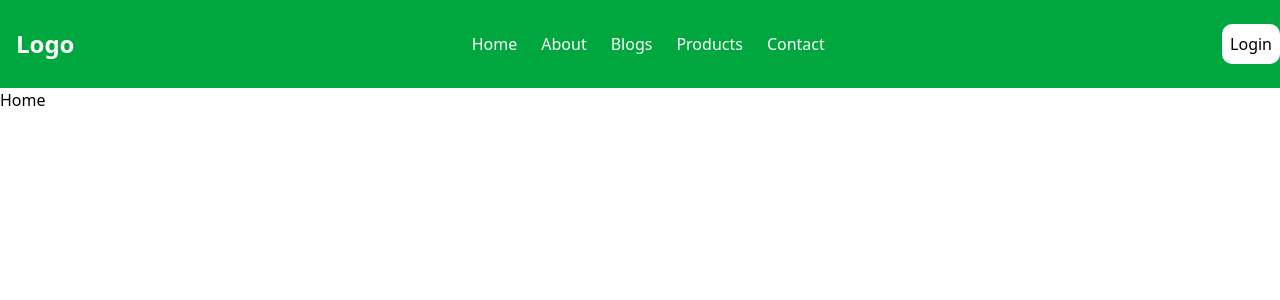
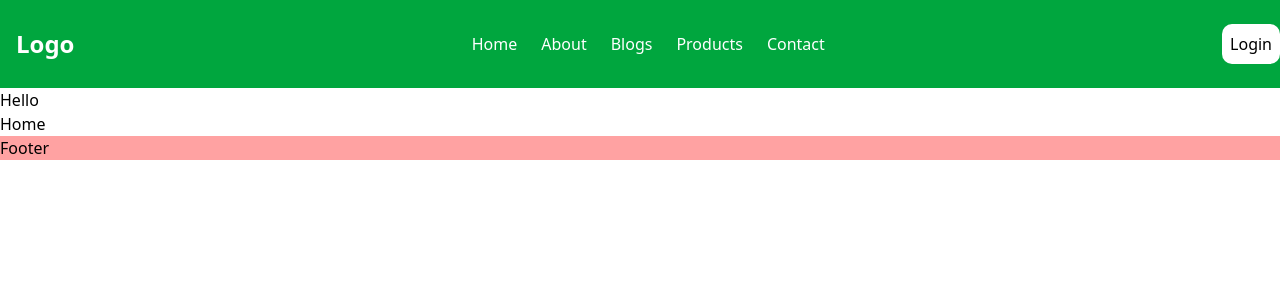
Before and after one commit to HasibCoderLab/React-Project-02, a React (Vite) app: page / in a window 1280 px wide. Shown: the top 300 px of the page. Built offline with nearby package versions, Linux system fonts and the light colour scheme.

Commit message:
create <Hero> Compo ..

```diff
--- /dev/null
+++ b/src/components/Footer/Footer.jsx
@@ -0,0 +1,12 @@
+import React from 'react'
+
+const Footer = () => {
+  return (
+    <div className='bg-red-300'>
+        Footer
+
+    </div>
+  )
+}
+
+export default Footer
--- /dev/null
+++ b/src/components/Hero/Hero.jsx
@@ -0,0 +1,11 @@
+import React from 'react'
+
+const Hero = () => {
+  return (
+    <div>
+        <h1>Hello</h1>
+    </div>
+  )
+}
+
+export default Hero
--- a/src/components/Home/Home.jsx
+++ b/src/components/Home/Home.jsx
@@ -1,8 +1,13 @@
 import React from 'react'
+import Hero from '../Hero/Hero'
 
 const Home = () => {
   return (
-    <div>Home</div>
+    <div>
+      <Hero></Hero>
+      Home
+
+    </div>
   )
 }
 
--- a/src/components/Root.jsx
+++ b/src/components/Root.jsx
@@ -1,12 +1,14 @@
 import React from 'react'
 import Navbar from './Navbar/Navbar'
 import { Outlet } from 'react-router'
+import Footer from './Footer/Footer'
 
 const Root = () => {
   return (
     <div>
         <Navbar></Navbar>
         <Outlet></Outlet>
+        <Footer></Footer>
     </div>
   )
 }
```
